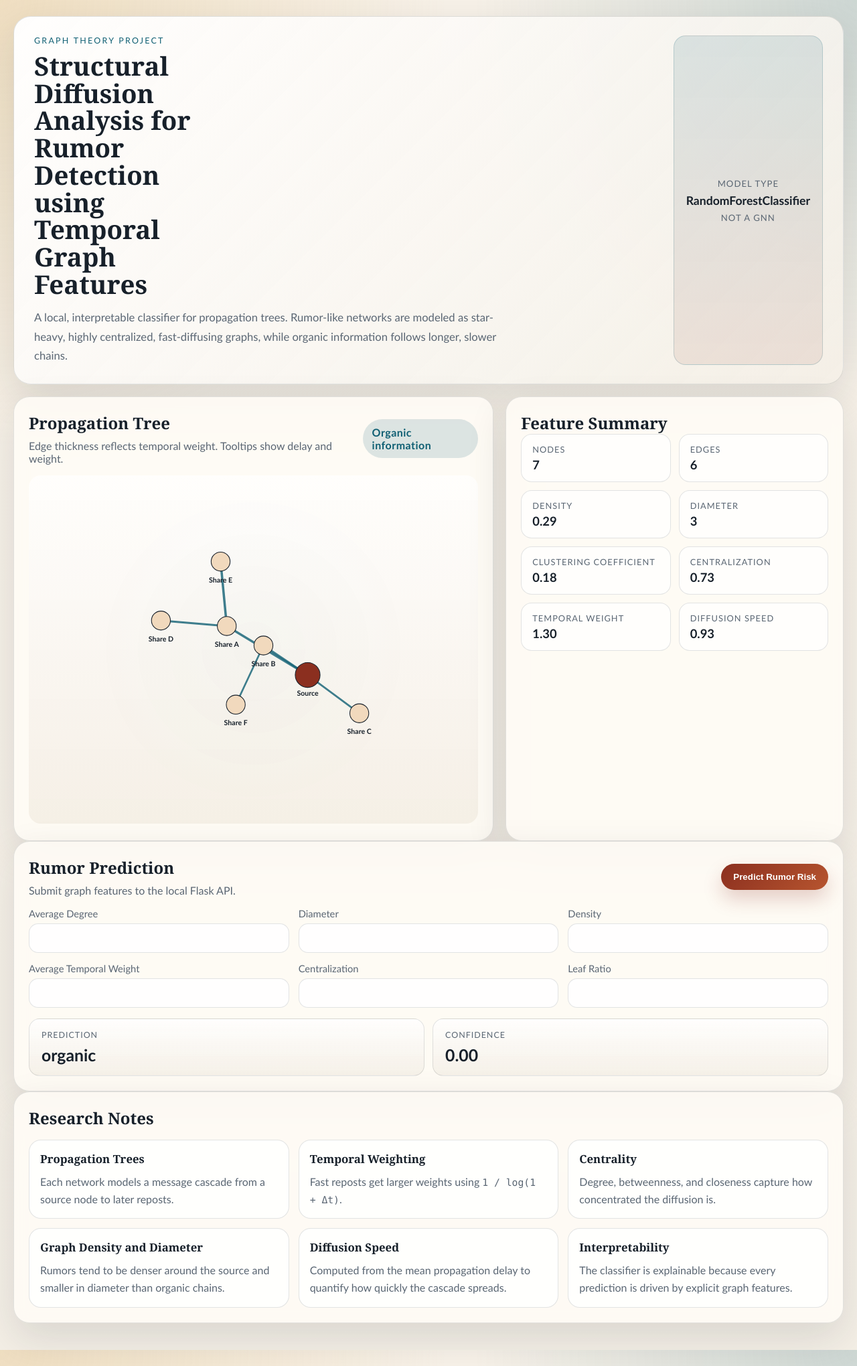
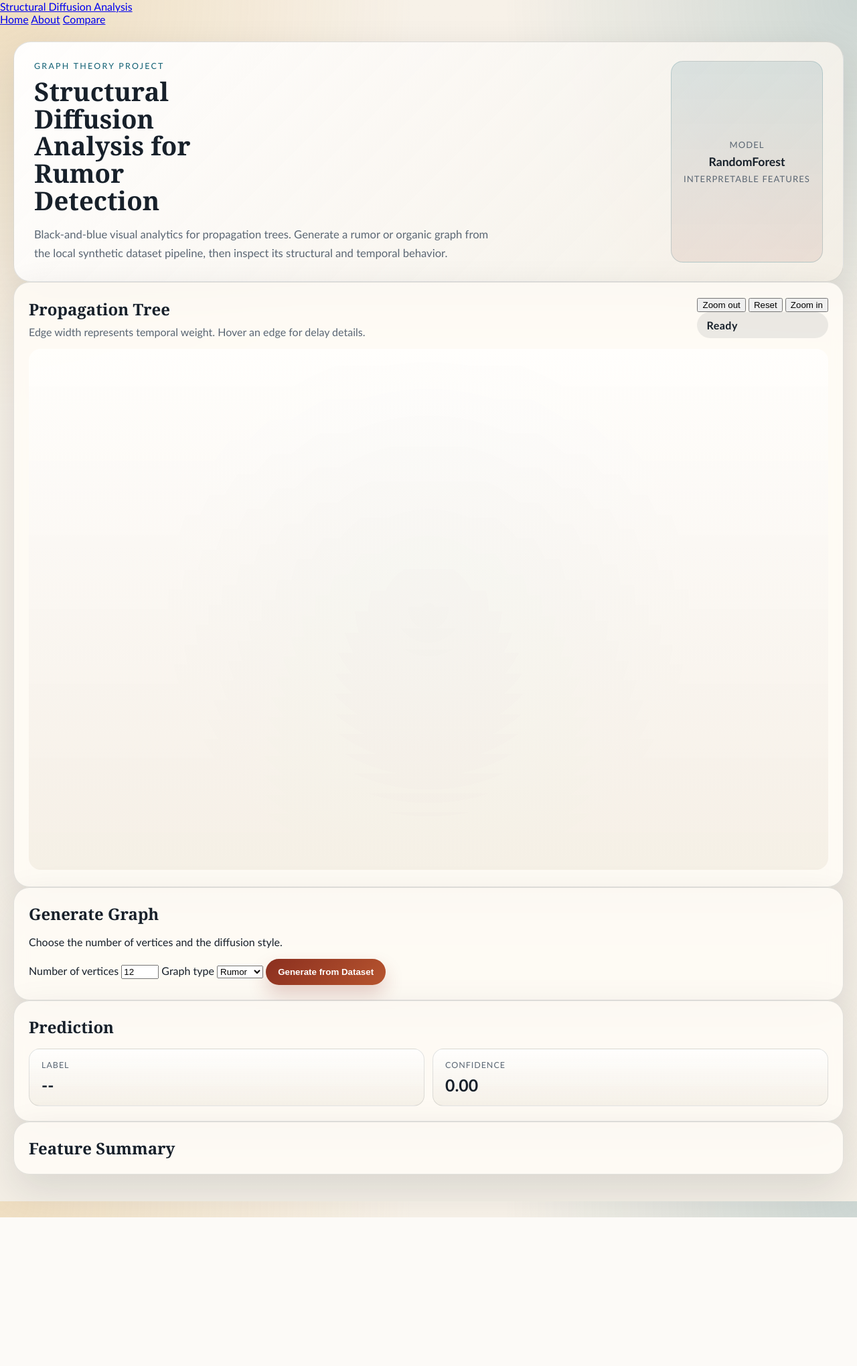
Before and after one commit to aadukcr7/Graph_Theroy_rumor_detection, a Flask app: template templates/index.html in a window 1280 px wide. Shown: the whole page at 67% size. After the commit the page ends 1818 px from the top, so only its background shows below. Run offline with Flask 3, Linux system fonts and the light colour scheme; the template is opened without the code that fills it, so the values that code supplies are empty.

Commit message:
new files

```diff
--- /dev/null
+++ b/templates/base.html
@@ -0,0 +1,26 @@
+<!DOCTYPE html>
+<html lang="en">
+<head>
+  <meta charset="UTF-8" />
+  <meta name="viewport" content="width=device-width, initial-scale=1.0" />
+  <title>{{ title or "Structural Diffusion Analysis" }}</title>
+  <link rel="stylesheet" href="{{ url_for('static', filename='css/style.css') }}" />
+  <script src="https://d3js.org/d3.v7.min.js"></script>
+</head>
+<body>
+  <div class="site-shell">
+    <header class="topbar">
+      <a class="brand" href="/">Structural Diffusion Analysis</a>
+      <nav class="topnav">
+        <a href="/" class="nav-link">Home</a>
+        <a href="/about" class="nav-link">About</a>
+        <a href="/compare" class="nav-link">Compare</a>
+      </nav>
+    </header>
+
+    {% block content %}{% endblock %}
+  </div>
+
+  {% block scripts %}{% endblock %}
+</body>
+</html>
--- a/templates/index.html
+++ b/templates/index.html
@@ -1,89 +1,69 @@
-<!DOCTYPE html>
-<html lang="en">
-<head>
-  <meta charset="UTF-8" />
-  <meta name="viewport" content="width=device-width, initial-scale=1.0" />
-  <title>Structural Diffusion Analysis for Rumor Detection</title>
-  <link rel="stylesheet" href="{{ url_for('static', filename='css/style.css') }}" />
-  <script src="https://d3js.org/d3.v7.min.js"></script>
-</head>
-<body>
+{% extends "base.html" %}
+
+{% block content %}
   <div class="page-shell">
     <header class="hero">
       <div>
         <p class="eyebrow">Graph Theory Project</p>
-        <h1>Structural Diffusion Analysis for Rumor Detection using Temporal Graph Features</h1>
+        <h1>Structural Diffusion Analysis for Rumor Detection</h1>
         <p class="lead">
-          A local, interpretable classifier for propagation trees. Rumor-like networks
-          are modeled as star-heavy, highly centralized, fast-diffusing graphs, while
-          organic information follows longer, slower chains.
+          Black-and-blue visual analytics for propagation trees. Generate a rumor or
+          organic graph from the local synthetic dataset pipeline, then inspect its
+          structural and temporal behavior.
         </p>
       </div>
       <div class="hero-note">
-        <span>Model type</span>
-        <strong>RandomForestClassifier</strong>
-        <span>Not a GNN</span>
+        <span>Model</span>
+        <strong>RandomForest</strong>
+        <span>Interpretable features</span>
       </div>
     </header>
 
-    <main class="layout-grid">
+    <main class="dashboard-grid">
       <section class="panel graph-panel">
         <div class="panel-head">
           <div>
             <h2>Propagation Tree</h2>
-            <p>Edge thickness reflects temporal weight. Tooltips show delay and weight.</p>
+            <p>Edge width represents temporal weight. Hover an edge for delay details.</p>
           </div>
-          <div id="prediction-badge" class="prediction-badge neutral">Awaiting prediction</div>
+          <div class="panel-actions">
+            <div class="zoom-actions" aria-label="Graph zoom controls">
+              <button id="zoom-out" class="zoom-button" type="button">Zoom out</button>
+              <button id="zoom-reset" class="zoom-button" type="button">Reset</button>
+              <button id="zoom-in" class="zoom-button" type="button">Zoom in</button>
             </div>
-        <svg id="graph-svg" viewBox="0 0 760 520" aria-label="Propagation tree visualization"></svg>
+            <div id="prediction-badge" class="prediction-badge neutral">Ready</div>
+          </div>
+        </div>
+        <svg id="graph-svg" viewBox="0 0 860 560" aria-label="Propagation tree visualization"></svg>
       </section>
 
-      <section class="panel stats-panel">
-        <h2>Feature Summary</h2>
-        <div id="stats-grid" class="stats-grid"></div>
-      </section>
-    </main>
-
-    <section class="panel prediction-panel">
-      <div class="panel-head">
-        <div>
-          <h2>Rumor Prediction</h2>
-          <p>Submit graph features to the local Flask API.</p>
-        </div>
-        <button id="predict-button" class="primary-button">Predict Rumor Risk</button>
-      </div>
-
-      <form id="prediction-form" class="feature-form">
+      <aside class="side-column">
+        <section class="panel control-panel">
+          <h2>Generate Graph</h2>
+          <p>Choose the number of vertices and the diffusion style.</p>
+          <form id="graph-form" class="control-form">
             <label>
-          <span>Average Degree</span>
-          <input type="number" step="0.01" name="avg_degree" value="{{ feature_defaults['avg_degree']|round(3) }}" />
+              <span>Number of vertices</span>
+              <input id="vertex-count" type="number" min="3" max="40" step="1" value="12" />
             </label>
             <label>
-          <span>Diameter</span>
-          <input type="number" step="1" name="diameter" value="{{ feature_defaults['diameter']|round(3) }}" />
+              <span>Graph type</span>
+              <select id="graph-label">
+                <option value="rumor">Rumor</option>
+                <option value="organic">Organic</option>
+              </select>
             </label>
-        <label>
-          <span>Density</span>
-          <input type="number" step="0.01" name="density" value="{{ feature_defaults['density']|round(3) }}" />
-        </label>
-        <label>
-          <span>Average Temporal Weight</span>
-          <input type="number" step="0.01" name="avg_temporal_weight" value="{{ feature_defaults['avg_temporal_weight']|round(3) }}" />
-        </label>
-        <label>
-          <span>Centralization</span>
-          <input type="number" step="0.01" name="centralization" value="{{ feature_defaults['centralization']|round(3) }}" />
-        </label>
-        <label>
-          <span>Leaf Ratio</span>
-          <input type="number" step="0.01" name="leaf_ratio" value="{{ feature_defaults['leaf_ratio']|round(3) }}" />
-        </label>
+            <button id="generate-button" class="primary-button" type="submit">Generate from Dataset</button>
           </form>
+        </section>
 
-      <div class="result-row">
+        <section class="panel result-panel">
+          <h2>Prediction</h2>
+          <div class="result-row compact">
             <div class="result-card">
-          <span>Prediction</span>
-          <strong id="prediction-result">organic</strong>
+              <span>Label</span>
+              <strong id="prediction-result">--</strong>
             </div>
             <div class="result-card">
               <span>Confidence</span>
@@ -92,41 +72,15 @@
           </div>
         </section>
 
-    <section class="panel research-panel">
-      <h2>Research Notes</h2>
-      <div class="research-grid">
-        <article>
-          <h3>Propagation Trees</h3>
-          <p>Each network models a message cascade from a source node to later reposts.</p>
-        </article>
-        <article>
-          <h3>Temporal Weighting</h3>
-          <p>Fast reposts get larger weights using <code>1 / log(1 + Δt)</code>.</p>
-        </article>
-        <article>
-          <h3>Centrality</h3>
-          <p>Degree, betweenness, and closeness capture how concentrated the diffusion is.</p>
-        </article>
-        <article>
-          <h3>Graph Density and Diameter</h3>
-          <p>Rumors tend to be denser around the source and smaller in diameter than organic chains.</p>
-        </article>
-        <article>
-          <h3>Diffusion Speed</h3>
-          <p>Computed from the mean propagation delay to quantify how quickly the cascade spreads.</p>
-        </article>
-        <article>
-          <h3>Interpretability</h3>
-          <p>The classifier is explainable because every prediction is driven by explicit graph features.</p>
-        </article>
+        <section class="panel stats-panel">
+          <h2>Feature Summary</h2>
+          <div id="stats-grid" class="stats-grid"></div>
+        </section>
+      </aside>
+    </main>
   </div>
-    </section>
-  </div>
+{% endblock %}
 
-  <script>
-    window.PROJECT_FEATURES = {{ feature_columns | tojson }};
-    window.PROJECT_DEFAULTS = {{ feature_defaults | tojson }};
-  </script>
+{% block scripts %}
   <script src="{{ url_for('static', filename='js/app.js') }}"></script>
-</body>
-</html>
+{% endblock %}
```
Also changed, not shown: templates/about.html (added, +44 -0 lines), templates/compare.html (added, +98 -0 lines). Lines whose indentation alone changed are shown as unchanged.
